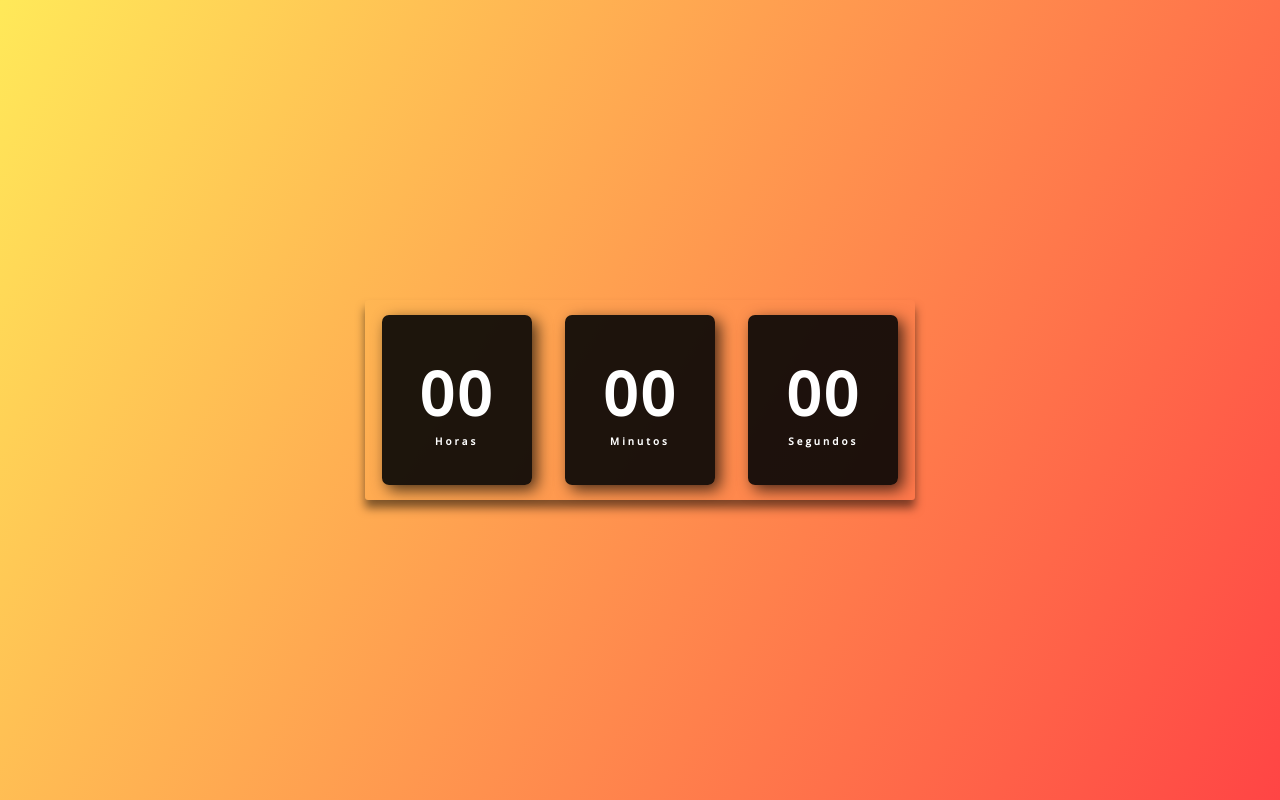
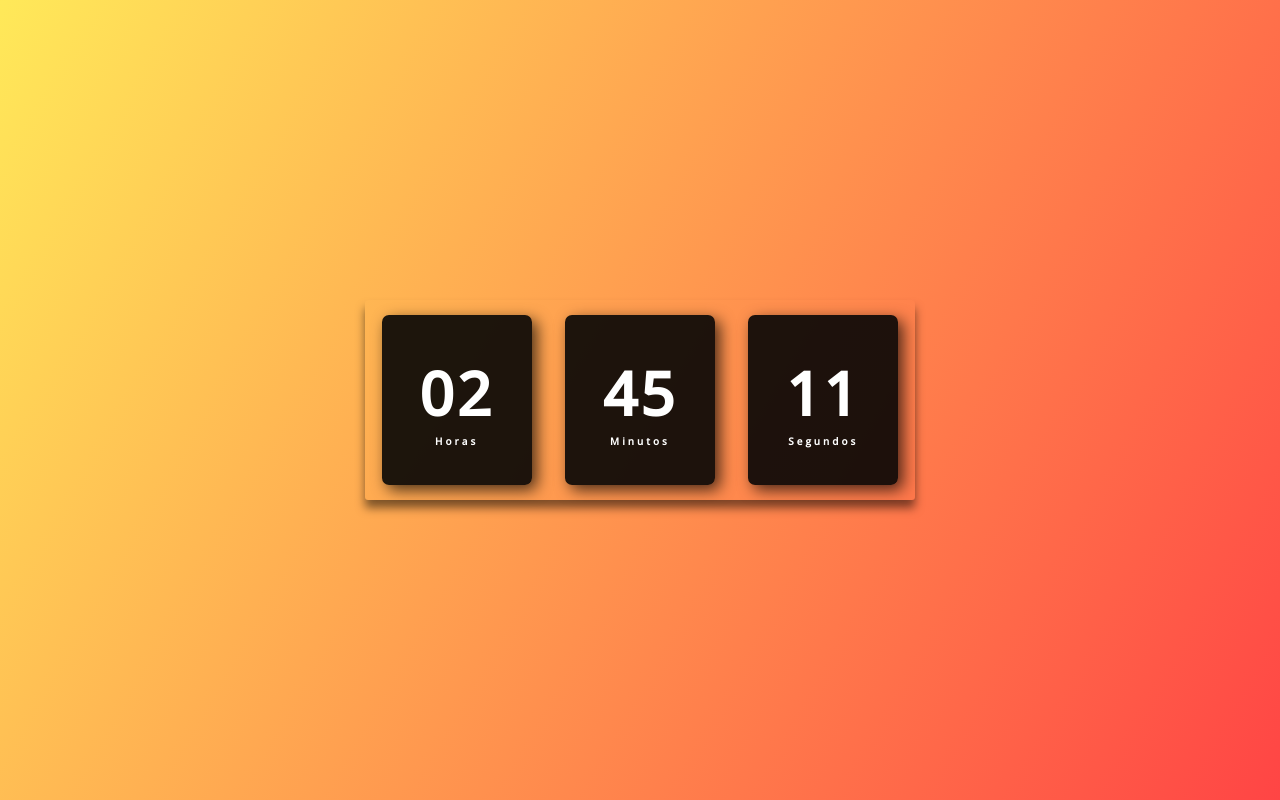
Before and after one commit to ProDoug21/Relogio_Dinamico, a plain HTML site: page index.html in a window 1280 px wide. Drawn offline with nearby package versions, Linux system fonts and the light colour scheme.

Commit message:
Introduzindo JavaScript

```diff
--- a/assets/js/script.js
+++ b/assets/js/script.js
@@ -0,0 +1,18 @@
+const horas = document.getElementById("horas")
+const minutos = document.getElementById("minutos")
+const segundos = document.getElementById("segundos")
+
+const relogio = setInterval(function time() {
+  let datetoday = new Date()
+  let hr = datetoday.getHours()
+  let min = datetoday.getMinutes()
+  let s = datetoday.getSeconds()
+
+  if (hr < 10) hr = "0" + hr
+  if (min < 10) min = "0" + min
+  if (s < 10) s = "0" + s
+
+  horas.textContent = hr
+  minutos.textContent = min
+  segundos.textContent = s
+})
--- a/index.html
+++ b/index.html
@@ -26,5 +26,7 @@
         </div>
       </div>
     </div>
+<script src="./assets/js/script.js"></script>
+
   </body>
 </html>
```
